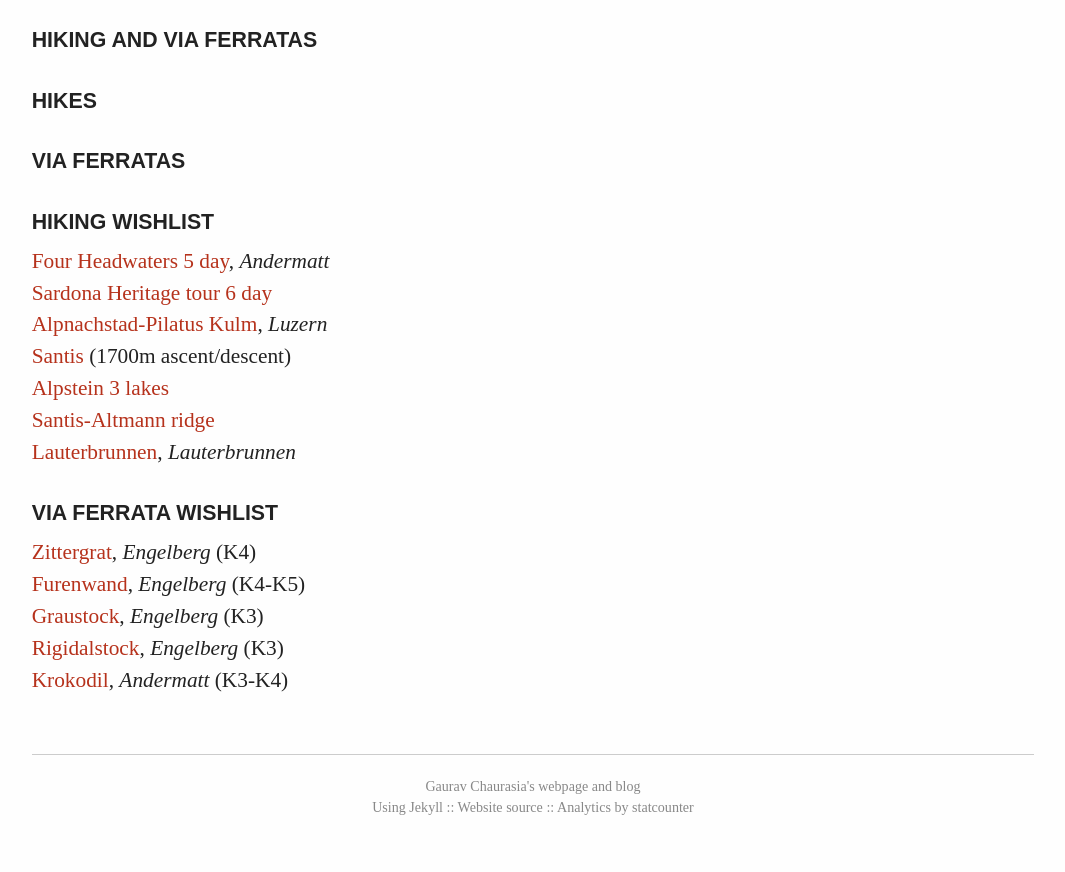
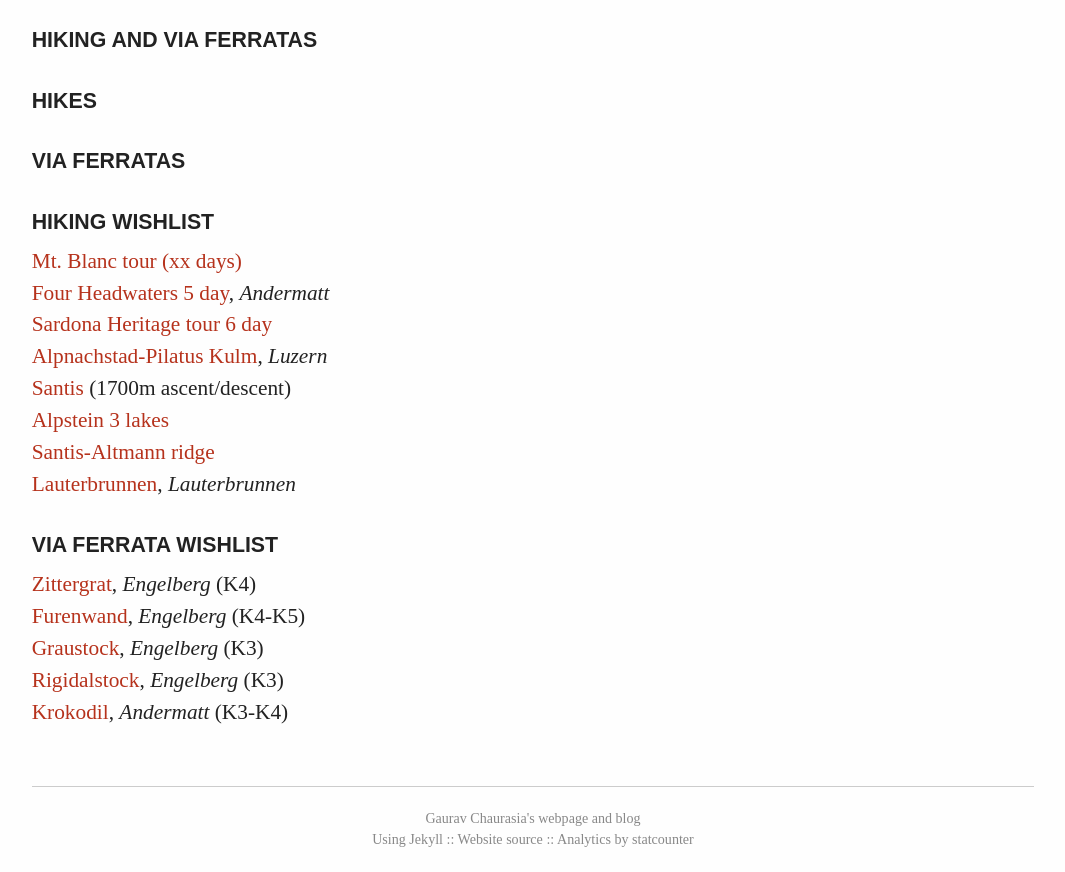
Before and after one commit to gchauras/gchauras.github.io, a Jekyll site: the page built from hiking.md, in a window 1280 px wide, cut to the strip 104-976 px from the top of the page. Shown: the whole strip, without its empty margins (107-1172 px from the left). Built offline with Jekyll 4.4.1, drawn with Linux system fonts in a browser that asks for light colours; comment, search, counter and statistics services are not loaded; before the commit the page ends 944 px from its top, so only the background shows below that.

Commit message:
Updated hiking page

```diff
--- a/hiking.md
+++ b/hiking.md
@@ -31,6 +31,11 @@
       url: http://www.andermatt.ch/en/sommer/bergsteigen-klettern/Klettersteig-Bergsee
 
 hiking_wishlist:
+
+    - name: Mt. Blanc tour (xx days)
+      location:
+      difficulty:
+      url:
 
     - name: Four Headwaters 5 day
       location: Andermatt
```
